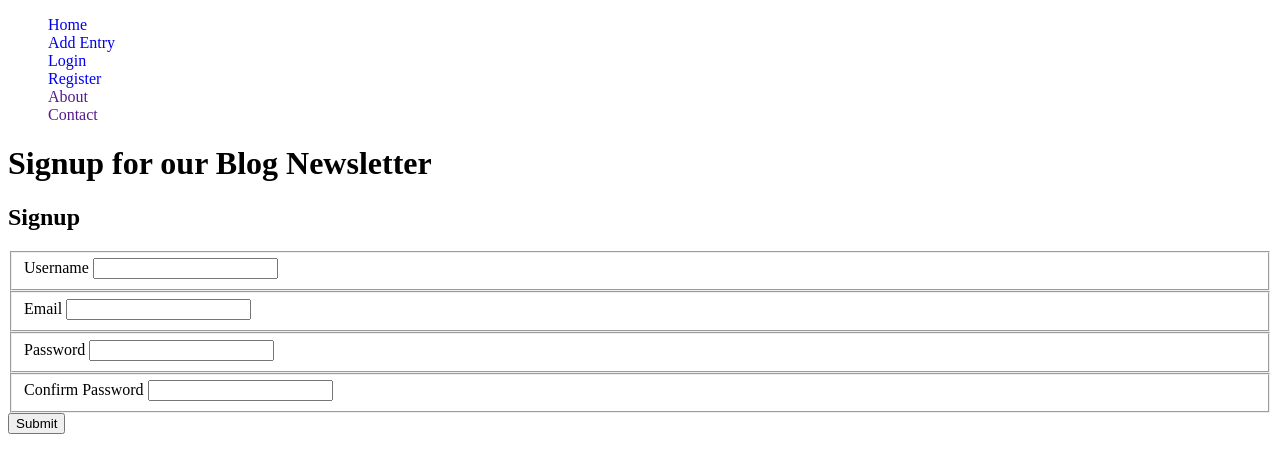
After one commit to PropeReferio/flaskphonebook, a Flask app: page /signup in a window 1280 px wide. The commit adds this page. Shown: the top 473 px of the page. Run offline with Flask 2, Linux system fonts and the light colour scheme.

Commit message:
Login and Signup Functionality

```diff
--- a/avengersphone/forms.py
+++ b/avengersphone/forms.py
@@ -1,5 +1,5 @@
 from wtforms import StringField, PasswordField, SubmitField
-from wtforms.validators import DataRequired, EqualTo, Email
+from wtforms.validators import DataRequired, EqualTo, Email, length
 from flask_wtf import FlaskForm
 
 class BookEntry(FlaskForm):
@@ -9,6 +9,13 @@ class BookEntry(FlaskForm):
     submit = SubmitField("Submit")
 
 class LoginForm(FlaskForm):
-    avenger = StringField("Avenger", validators=[DataRequired()])
-    phone = PasswordField("Phone", validators=[DataRequired()])
+    email = StringField("Email", validators=[DataRequired(), Email()])
+    password = PasswordField("Password", validators=[DataRequired()])
     submit = SubmitField("Submit")
+
+class SignupForm(FlaskForm):
+    username = StringField("Username", validators=[DataRequired()])
+    email = StringField("Email", validators=[DataRequired(), Email()])
+    password = PasswordField("Password", validators=[DataRequired()])
+    confirm_pass = PasswordField("Confirm Password", validators=[DataRequired(), EqualTo('password')])
+    submit = SubmitField("Submit")
--- a/avengersphone/routes.py
+++ b/avengersphone/routes.py
@@ -1,15 +1,15 @@
 from avengersphone import app, db
 from flask import render_template, request, redirect, url_for
-from avengersphone.forms import BookEntry, LoginForm
+from avengersphone.forms import BookEntry, LoginForm, SignupForm
 
 #From Werkzeug for Security Import
 from werkzeug.security import check_password_hash
 
 #Import for Flask-Login
-from flask_login import login_user, current_user
+from flask_login import login_user, current_user, login_required
 
 #User Model Import
-from avengersphone.models import Entry ### Create models.py first!!!
+from avengersphone.models import User, Entry ### Create models.py first!!!
 
 #Home Route
 @app.route("/")
@@ -18,33 +18,51 @@ def home():
 
 #Phone Book Entry Route
 @app.route("/phonebookentry", methods=["GET", "POST"])
+@login_required
 def addEntry():
     bookEntry = BookEntry()
-    if request.method == "POST":
-        avenger = bookEntry.avenger.data
-        address = bookEntry.address.data
-        phone = bookEntry.phone.data
-        print(avenger, address, phone)
-        entry = Entry(avenger,address,phone)
-        db.session.add(entry)
-        db.session.commit()
+    avenger = bookEntry.avenger.data
+    address = bookEntry.address.data
+    phone = bookEntry.phone.data
+    user_id = current_user.id
+    print(avenger, address, phone)
+    entry = Entry(avenger = avenger,address = address,phone = phone,user_id = user_id)
+    db.session.add(entry)
+    db.session.commit()
 
     return render_template("phonebookentry.html",bookentry = bookEntry)
 
-#Come back for login once successfully committing to database
 #Login Route
 @app.route('/login', methods=['GET', 'POST'])
 def login():
     loginForm = LoginForm()
     if request.method == 'POST':
-        avenger = loginForm.avenger.data
-        phone = loginForm.phone.data
-        logged_user = Entry.query.filter(Entry.avenger == avenger).first()
-        if logged_user:
+        user_email = loginForm.email.data
+        password = loginForm.password.data
+        logged_user = User.query.filter(User.email == user_email).first()
+        if logged_user and check_password_hash(logged_user.password,password):
             login_user(logged_user)
-            print(current_user.avenger) #or .username??
+            print(current_user.username) #or .username??
             return redirect(url_for('home'))
 
     else:
         print("Not Valid Method")
     return render_template('login.html', loginform=loginForm)
+
+#Signup Route
+@app.route("/signup", methods=["GET", "POST"])
+def signup():
+    signupForm = SignupForm()
+    if request.method == "POST":
+        username = signupForm.username.data
+        email = signupForm.email.data
+        password = signupForm.password.data
+        print(username, email, password)
+        #Add form data to User Model Class(AKA Database)
+        #First import User Model(at top)
+        #Second - Open a database session, then add our data
+        user = User(username,email,password)
+        db.session.add(user) #Start communication with database
+        db.session.commit()
+
+    return render_template("signup.html",signupform = signupForm)
--- a/avengersphone/templates/base.html
+++ b/avengersphone/templates/base.html
@@ -10,10 +10,10 @@
 <body>
     <div class="navbar">
         <ul>
-            <li><a href="../">Home</a></li>
-            <li><a href="../phonebookentry">Add Entry</a></li>
-            <li><a href="../login">Login</a></li>
-            <li><a href="">News</a></li>
+            <li><a href="{{ url_for('home') }}">Home</a></li>
+            <li><a href="{{ url_for('addEntry') }}">Add Entry</a></li>
+            <li><a href="{{ url_for('login') }}">Login</a></li>
+            <li><a href="{{ url_for('signup') }}">Register</a></li>
             <li><a href="">About</a></li>
             <li><a href="">Contact</a></li>
         </ul>
--- /dev/null
+++ b/avengersphone/templates/signup.html
@@ -0,0 +1,29 @@
+{% extends 'base.html' %}
+{% block content %}
+
+    <h1>Signup for our Blog Newsletter</h1>
+
+    <h2>Signup</h2>
+    <form action="" method="POST">
+        {{ signupform.hidden_tag() }}
+        <div>
+            <fieldset>
+                {{ signupform.username.label}}
+                {{ signupform.username(class="form-control") }}
+            </fieldset>
+            <fieldset>
+                {{ signupform.email.label}}
+                {{ signupform.email(class="form-control") }}
+            </fieldset>
+            <fieldset>
+                {{ signupform.password.label}}
+                {{ signupform.password(class="form-control") }}
+            </fieldset>
+            <fieldset>
+                {{ signupform.confirm_pass.label}}
+                {{ signupform.confirm_pass(class="form-control") }}
+            </fieldset>
+            {{ signupform.submit(class="button") }}
+        </div>
+    </form>
+    {% endblock content %}
```
Also changed, not shown: avengersphone/models.py (+23 -2 lines), avengersphone/templates/home.html (+28 -1 lines), avengersphone/templates/login.html (+4 -4 lines), app.db.
